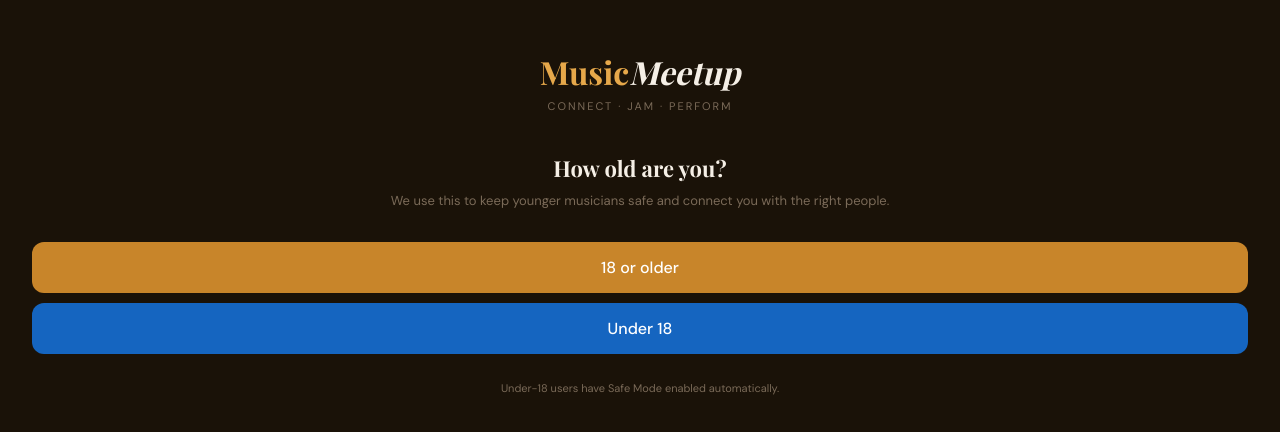
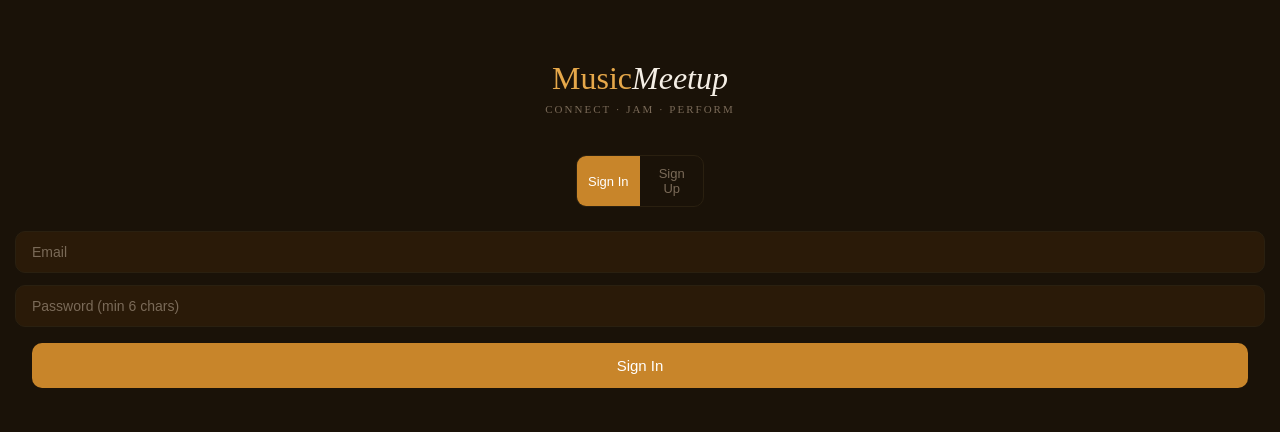
Before and after one commit to geoffreym536/music-meetup, a Next.js app: page / in a window 1280 px wide. Shown: the part 176-608 px from the top of the page. Built offline with nearby package versions, Linux system fonts and the light colour scheme; no server answers; a web font is replaced by a local one.

Commit message:
Implement user authentication state management in the main page

```diff
--- a/app/page.js
+++ b/app/page.js
@@ -1,10 +1,21 @@
 'use client';
-import dynamic from 'next/dynamic';
+import { useState, useEffect } from "react";
+import { auth } from "../lib/firebase";
+import { onAuthStateChanged } from "firebase/auth";
+import dynamic from "next/dynamic";
+import Auth from "./components/Auth";
 
-const MusicMeetup = dynamic(() => import('./components/MusicMeetup'), {
-  ssr: false
-});
+const MusicMeetup = dynamic(() => import("./components/MusicMeetup"), { ssr: false });
 
 export default function Page() {
-  return <MusicMeetup />;
+  const [user, setUser] = useState(undefined);
+
+  useEffect(() => {
+    const unsub = onAuthStateChanged(auth, u => setUser(u));
+    return () => unsub();
+  }, []);
+
+  if (user === undefined) return null;
+  if (!user) return <Auth />;
+  return <MusicMeetup user={user} />;
 }
```
